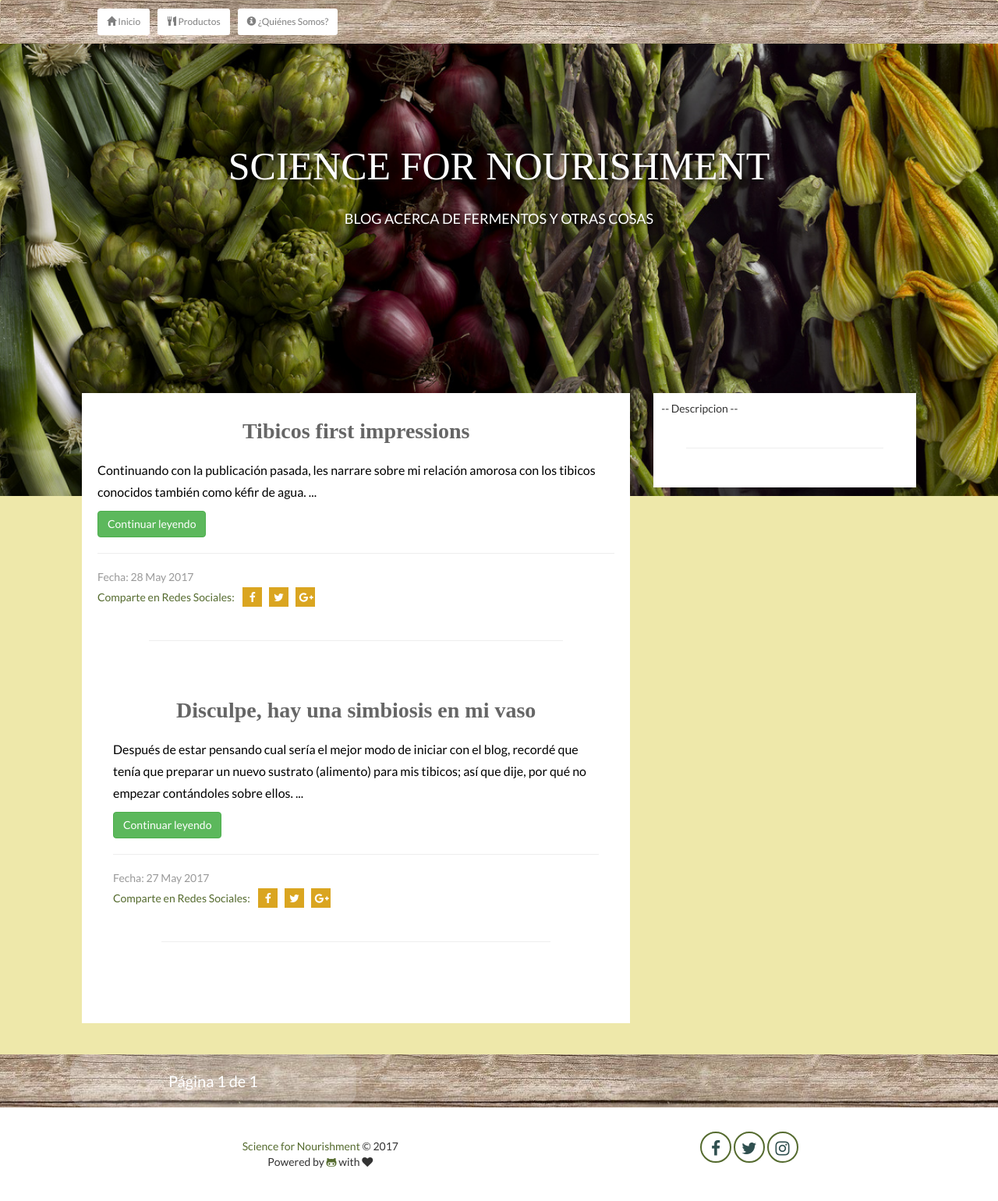
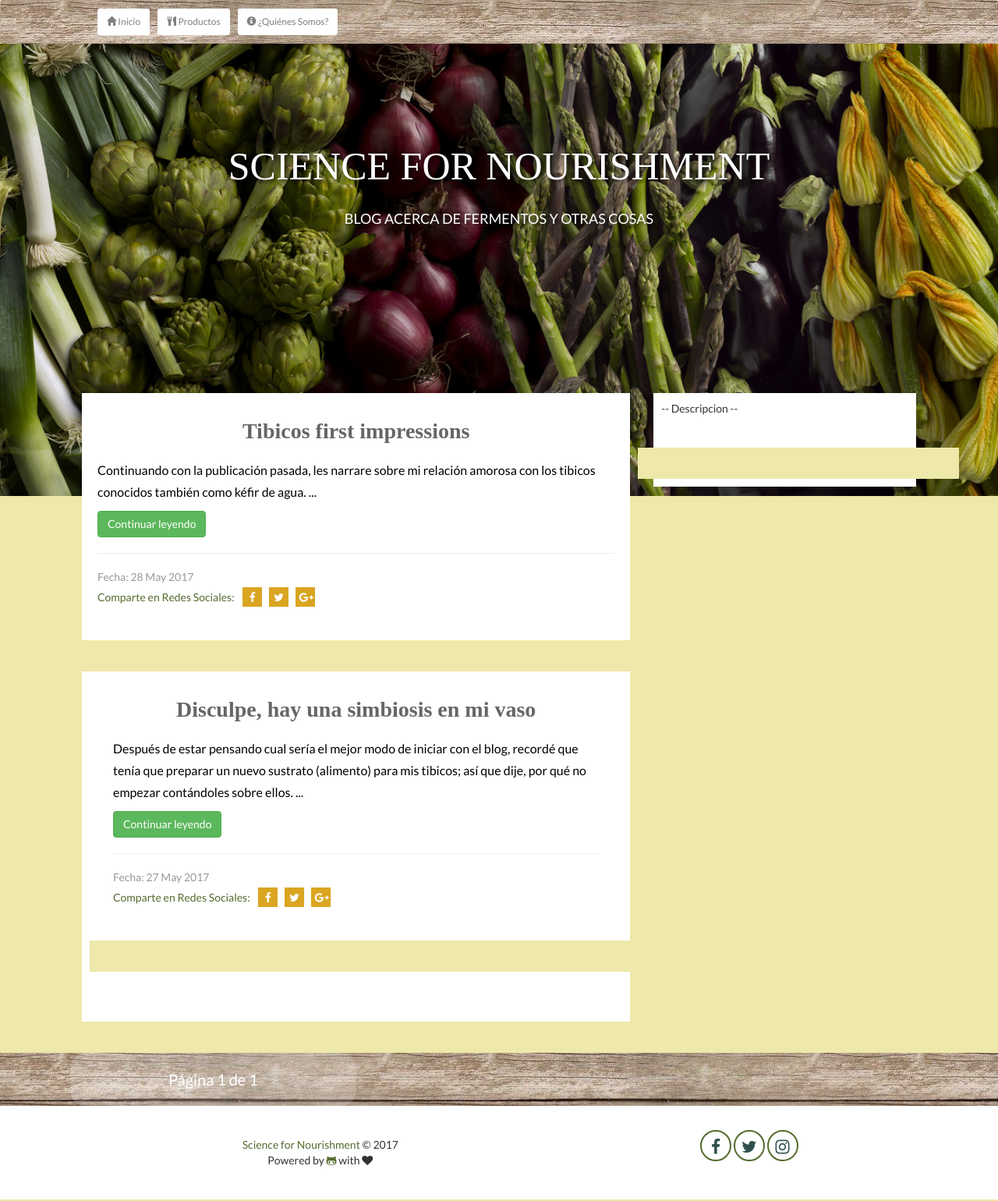
Before and after one commit to ScienceforNourishment/ScienceforNourishment.github.io, a Jekyll site: the page built from index.html, in a window 1280 px wide. Shown: the whole page at 78% size. Built offline with Jekyll 4.4.1, drawn with Linux system fonts in a browser that asks for light colours; nearby versions of some CDN libraries; some web fonts are replaced; the list of posts is cut into pages by our own code.

Commit message:
Changes in divider 2.0

```diff
--- a/index.html
+++ b/index.html
@@ -52,7 +52,9 @@ title: "Science for Nourishment"
                                 </li>
                             </ul>
                         </div>
+                        <div class="postdivider">
                         <hr class="divider" />
+                        </div>
                     </div>
                     {% endfor %}
             </section>
@@ -61,7 +63,9 @@ title: "Science for Nourishment"
                     <p>
                         -- Descripcion --
                     </p>
-                    <hr class="divider">
+                    <div class="postdivider">
+                    <hr class="divider" />
+                    </div>
                     <div id="fb-root"></div>
                     <script>
                         (function (d, s, id) {
```
Also changed, not shown: assets/css/all.css.
